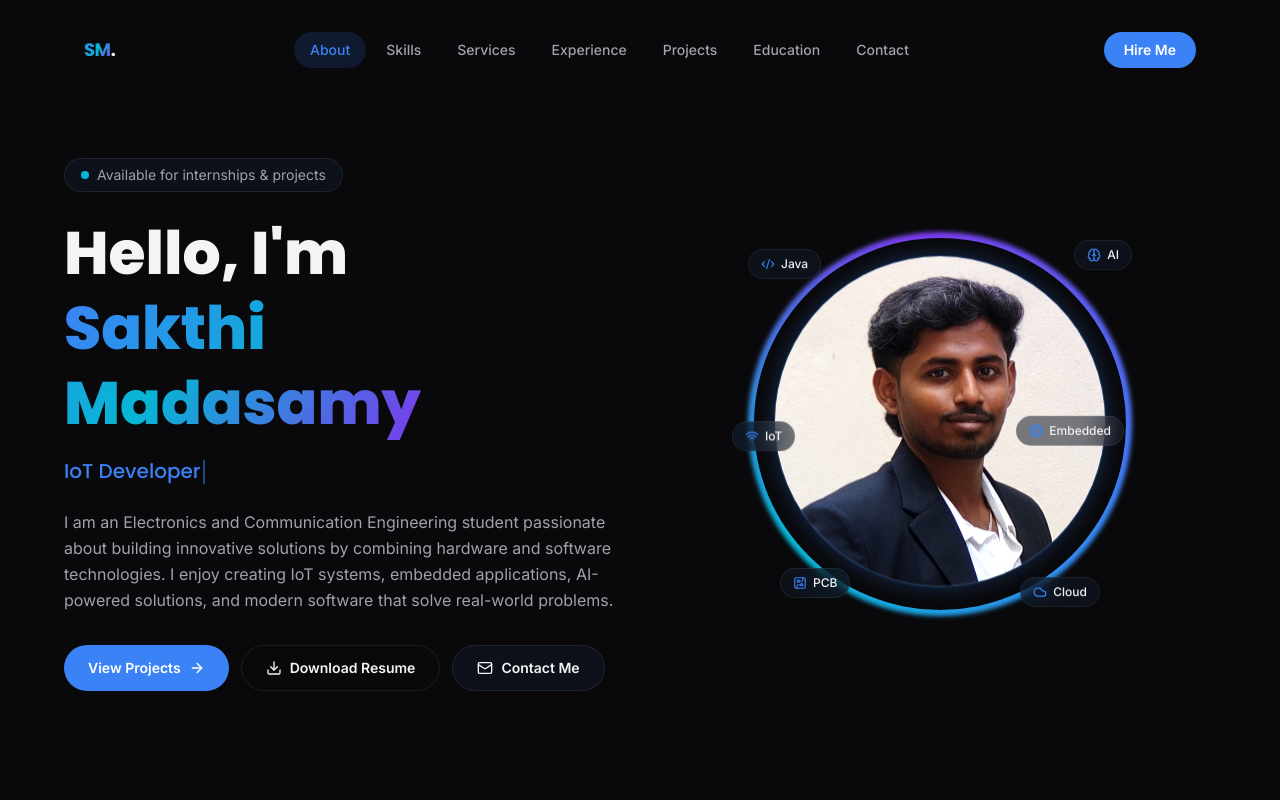
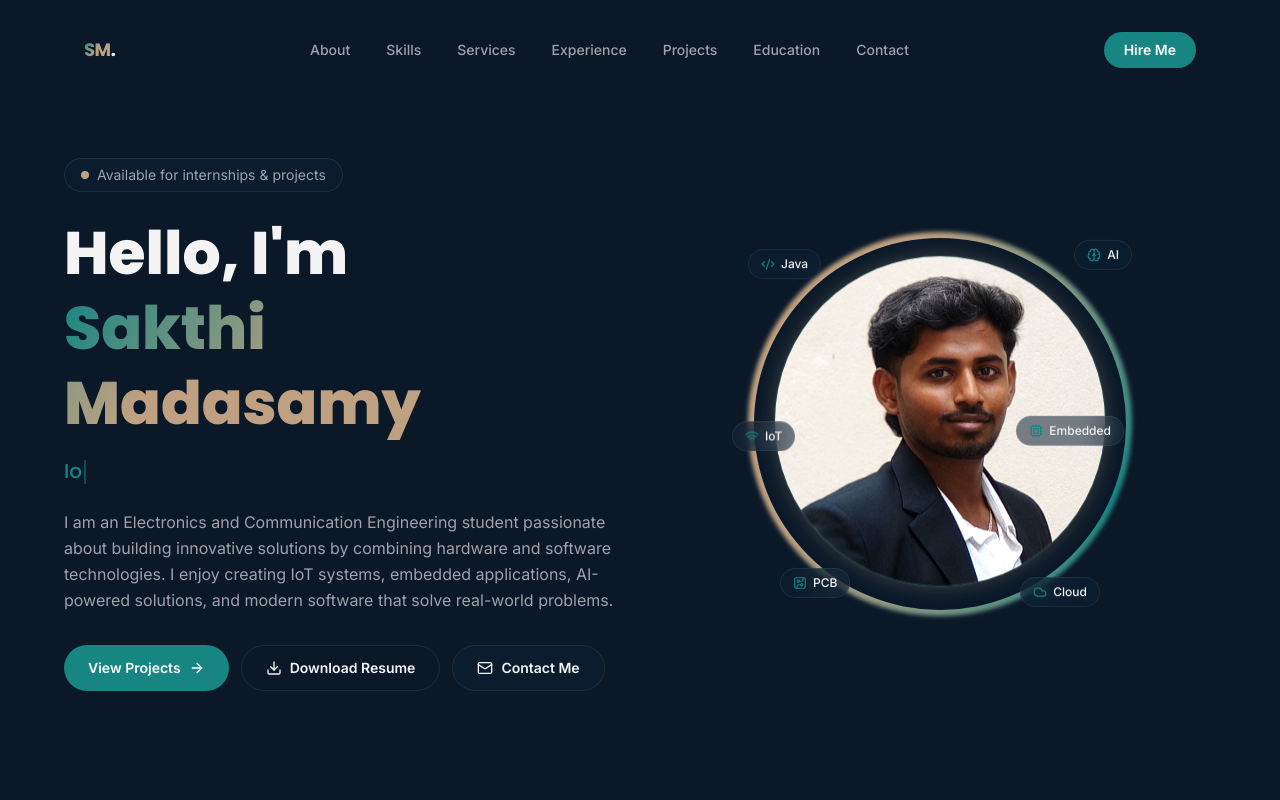
Before and after one commit to sakthimadasamy/sakthi-portfolio, a Next.js app: page / in a window 1280 px wide. Shown: the top 800 px of the page. Built offline with nearby package versions, Linux system fonts and the light colour scheme.

Commit message:
Update portfolio

```diff
--- a/app/globals.css
+++ b/app/globals.css
@@ -39,26 +39,26 @@
 
 :root {
   color-scheme: dark;
-  --background: #09090b;
+  --background: #0a1828;
   --foreground: #f4f4f5;
-  --card: #111827;
+  --card: #0e2136;
   --card-foreground: #f4f4f5;
-  --popover: #111827;
+  --popover: #0e2136;
   --popover-foreground: #f4f4f5;
-  --primary: #3b82f6;
+  --primary: #178582;
   --primary-foreground: #ffffff;
-  --secondary: #1e293b;
+  --secondary: #12283c;
   --secondary-foreground: #e2e8f0;
-  --muted: #18181b;
+  --muted: #0d1f33;
   --muted-foreground: #a1a1aa;
-  --accent: #7c3aed;
-  --accent-foreground: #ffffff;
-  --cyan: #06b6d4;
-  --purple: #7c3aed;
+  --accent: #bfa181;
+  --accent-foreground: #0a1828;
+  --cyan: #bfa181;
+  --purple: #bfa181;
   --destructive: #ef4444;
   --border: rgba(255, 255, 255, 0.08);
   --input: rgba(255, 255, 255, 0.1);
-  --ring: #3b82f6;
+  --ring: #178582;
   --radius: 0.75rem;
 }
 
@@ -68,6 +68,9 @@
   }
   html {
     scroll-behavior: smooth;
+  }
+  section[id] {
+    scroll-margin-top: 5rem;
   }
   body {
     @apply bg-background text-foreground;
@@ -83,13 +86,13 @@
     color: transparent;
   }
   .glass {
-    background: rgba(17, 24, 39, 0.55);
+    background: rgba(14, 33, 54, 0.55);
     backdrop-filter: blur(14px);
     -webkit-backdrop-filter: blur(14px);
     border: 1px solid rgba(255, 255, 255, 0.08);
   }
   .glow-border {
-    box-shadow: 0 0 0 1px rgba(59, 130, 246, 0.35), 0 0 24px -4px rgba(59, 130, 246, 0.45);
+    box-shadow: 0 0 0 1px rgba(23, 133, 130, 0.35), 0 0 24px -4px rgba(191, 161, 129, 0.45);
   }
 }
 
--- a/app/layout.tsx
+++ b/app/layout.tsx
@@ -41,7 +41,7 @@ export const metadata: Metadata = {
 }
 
 export const viewport: Viewport = {
-  themeColor: '#09090b',
+  themeColor: '#0a1828',
   colorScheme: 'dark',
 }
 
--- a/components/contact.tsx
+++ b/components/contact.tsx
@@ -28,14 +28,20 @@ const details = [
 
 type Status = 'idle' | 'sending' | 'success' | 'error'
 
+function subjectForMailto(reason: string | null) {
+  return reason ? `Contact form failed: ${reason}` : 'Contact form failed'
+}
+
 export function Contact() {
   const formRef = useRef<HTMLFormElement>(null)
   const [status, setStatus] = useState<Status>('idle')
+  const [errorMessage, setErrorMessage] = useState<string | null>(null)
 
   const onSubmit = async (e: React.FormEvent<HTMLFormElement>) => {
     e.preventDefault()
     if (!formRef.current) return
     setStatus('sending')
+    setErrorMessage(null)
     try {
       const formData = new FormData(formRef.current)
       const fromName = String(formData.get('from_name') ?? '')
@@ -58,7 +64,14 @@ export function Contact() {
       setStatus('success')
       formRef.current.reset()
     } catch (err) {
-      console.log('[v0] EmailJS error:', err)
+      console.error('[contact] EmailJS send failed:', err)
+      const text =
+        err && typeof err === 'object' && 'text' in err && typeof err.text === 'string'
+          ? err.text
+          : err instanceof Error
+            ? err.message
+            : null
+      setErrorMessage(text)
       setStatus('error')
     }
   }
@@ -215,9 +228,26 @@ export function Contact() {
                 </p>
               )}
               {status === 'error' && (
-                <p className="flex items-center gap-2 text-sm text-destructive">
-                  <AlertCircle className="h-4 w-4" /> Something went wrong. Please email me directly.
-                </p>
+                <div className="text-sm text-destructive">
+                  <p className="flex items-center gap-2">
+                    <AlertCircle className="h-4 w-4 shrink-0" /> Something went wrong.{' '}
+                    {errorMessage ? (
+                      <span className="text-destructive/80">({errorMessage})</span>
+                    ) : null}
+                  </p>
+                  <p className="mt-1 pl-6">
+                    Please email me directly at{' '}
+                    <a
+                      href={`mailto:${CONTACT.email}?subject=${encodeURIComponent(
+                        subjectForMailto(errorMessage),
+                      )}`}
+                      className="font-medium underline underline-offset-2 hover:text-primary"
+                    >
+                      {CONTACT.email}
+                    </a>
+                    .
+                  </p>
+                </div>
               )}
             </form>
           </Reveal>
--- a/components/hero.tsx
+++ b/components/hero.tsx
@@ -31,19 +31,27 @@ function useTyping(words: string[]) {
 
   useEffect(() => {
     const current = words[index % words.length]
-    const speed = deleting ? 45 : 90
-    const timeout = setTimeout(() => {
-      setText((prev) =>
-        deleting ? current.slice(0, prev.length - 1) : current.slice(0, prev.length + 1),
-      )
-      if (!deleting && text === current) {
-        setTimeout(() => setDeleting(true), 1400)
-      } else if (deleting && text === '') {
+
+    if (!deleting && text === current) {
+      const id = setTimeout(() => setDeleting(true), 1500)
+      return () => clearTimeout(id)
+    }
+
+    if (deleting && text === '') {
+      const id = setTimeout(() => {
         setDeleting(false)
         setIndex((i) => i + 1)
-      }
-    }, speed)
-    return () => clearTimeout(timeout)
+      }, 350)
+      return () => clearTimeout(id)
+    }
+
+    const id = setTimeout(
+      () => {
+        setText(deleting ? current.slice(0, text.length - 1) : current.slice(0, text.length + 1))
+      },
+      deleting ? 45 : 90,
+    )
+    return () => clearTimeout(id)
   }, [text, deleting, index, words])
 
   return text
@@ -74,7 +82,7 @@ export function Hero() {
             <span className="text-gradient">Sakthi Madasamy</span>
           </h1>
 
-          <p className="mt-4 h-8 font-heading text-lg font-medium text-primary sm:text-xl">
+          <p className="mt-4 min-h-8 font-heading text-lg font-medium text-primary sm:text-xl">
             {typed}
             <span className="ml-0.5 inline-block h-6 w-0.5 animate-pulse bg-primary align-middle" />
           </p>
--- a/components/navbar.tsx
+++ b/components/navbar.tsx
@@ -17,7 +17,7 @@ const links = [
 export function Navbar() {
   const [scrolled, setScrolled] = useState(false)
   const [open, setOpen] = useState(false)
-  const [active, setActive] = useState('about')
+  const [active, setActive] = useState('')
 
   useEffect(() => {
     const onScroll = () => setScrolled(window.scrollY > 24)
@@ -27,16 +27,17 @@ export function Navbar() {
   }, [])
 
   useEffect(() => {
+    const ids = ['hero', ...links.map((l) => l.id)]
     const observer = new IntersectionObserver(
       (entries) => {
-        entries.forEach((entry) => {
+        for (const entry of entries) {
           if (entry.isIntersecting) setActive(entry.target.id)
-        })
+        }
       },
       { rootMargin: '-45% 0px -50% 0px' },
     )
-    links.forEach((l) => {
-      const el = document.getElementById(l.id)
+    ids.forEach((id) => {
+      const el = document.getElementById(id)
       if (el) observer.observe(el)
     })
     return () => observer.disconnect()
--- a/components/projects.tsx
+++ b/components/projects.tsx
@@ -40,7 +40,7 @@ export function Projects() {
           {projects.map((p, i) => (
             <Reveal key={p.title} delay={i * 0.1}>
               <article className="group glass flex h-full flex-col rounded-2xl p-6 transition-all hover:-translate-y-2 hover:glow-border">
-                <div className="flex h-40 items-center justify-center rounded-xl bg-[linear-gradient(135deg,rgba(59,130,246,0.15),rgba(124,58,237,0.15))]">
+                <div className="flex h-40 items-center justify-center rounded-xl bg-[linear-gradient(135deg,rgba(23,133,130,0.15),rgba(191,161,129,0.15))]">
                   <p.icon className="h-14 w-14 text-primary transition-transform duration-500 group-hover:scale-110" />
                 </div>
 
--- a/next.config.mjs
+++ b/next.config.mjs
@@ -1,8 +1,5 @@
 /** @type {import('next').NextConfig} */
 const nextConfig = {
-  typescript: {
-    ignoreBuildErrors: true,
-  },
   images: {
     unoptimized: true,
   },
```
Also changed, not shown: 1 other file (tests, documents, lock files or other folders).
